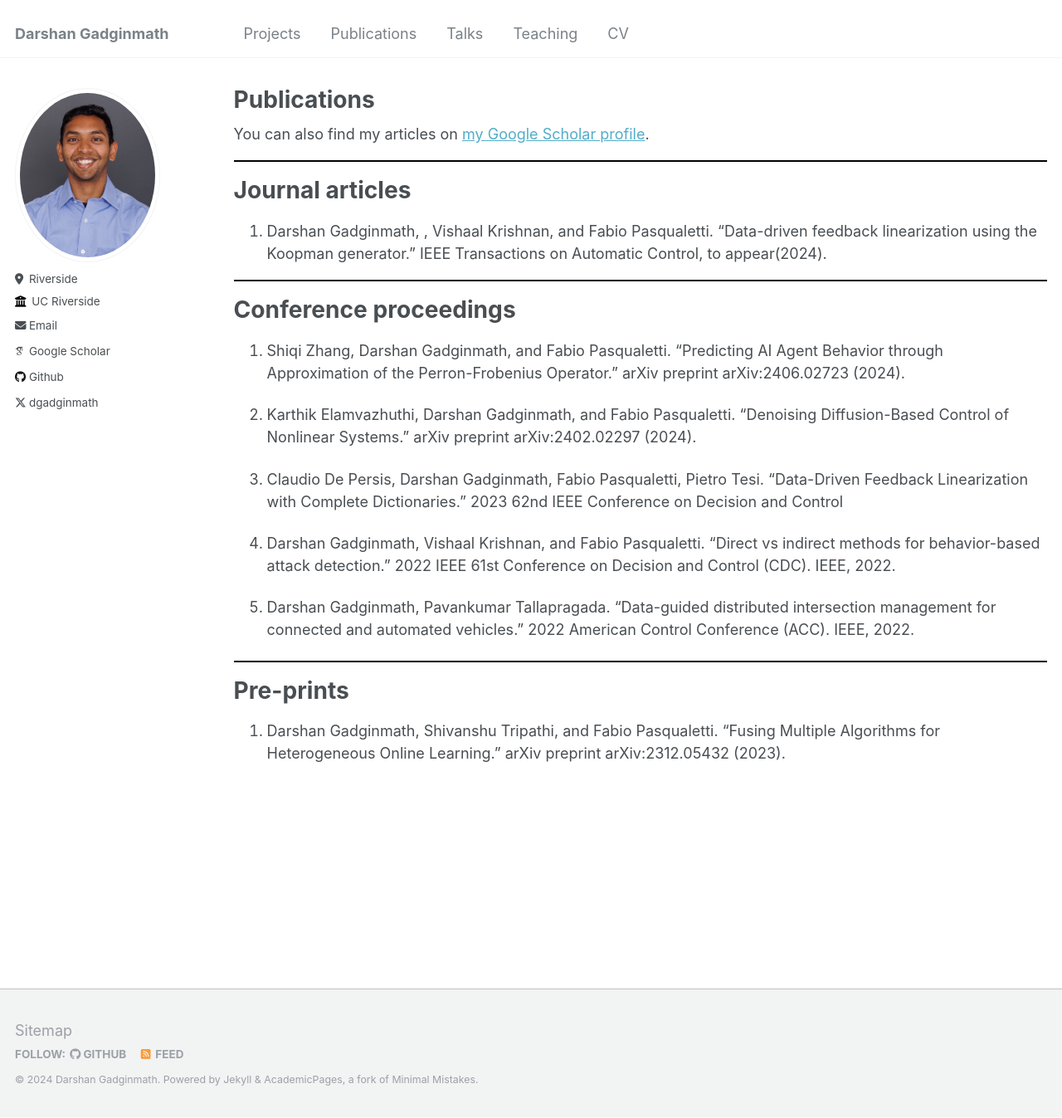
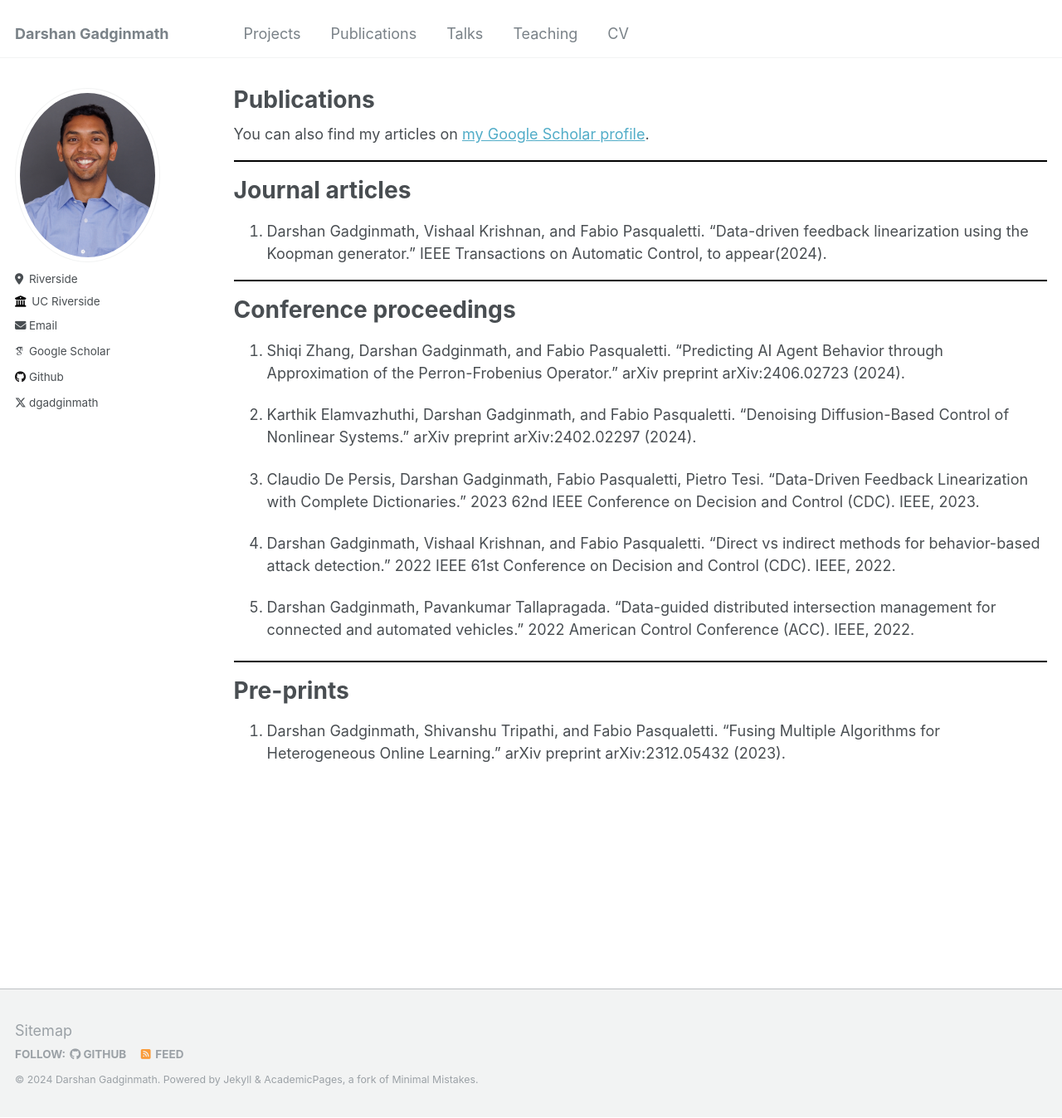
Before and after one commit to darshangm/darshangm.github.io, a Jekyll site: the page built from _pages/publications.md, in a window 1280 px wide and 1347 px high. Shown: the whole window at 83% size. Built offline with Jekyll 4.4.1, drawn with Linux system fonts in a browser that asks for light colours; some web fonts are replaced.

Commit message:
pubs-update

```diff
--- a/_pages/publications.md
+++ b/_pages/publications.md
@@ -12,7 +12,7 @@ author_profile: true
 
 Journal articles
 ======
-1. Darshan Gadginmath, , Vishaal Krishnan, and Fabio Pasqualetti. "Data-driven feedback linearization using the Koopman generator." IEEE Transactions on Automatic Control, to appear(2024).
+1. Darshan Gadginmath, Vishaal Krishnan, and Fabio Pasqualetti. "Data-driven feedback linearization using the Koopman generator." IEEE Transactions on Automatic Control, to appear(2024).
 
 <hr style="width: 100%; height: 2px; background-color: black; border: none;">
 
@@ -22,7 +22,7 @@ Conference proceedings
 
 2. Karthik Elamvazhuthi, Darshan Gadginmath, and Fabio Pasqualetti. "Denoising Diffusion-Based Control of Nonlinear Systems." arXiv preprint arXiv:2402.02297 (2024).
 
-3. Claudio De Persis, Darshan Gadginmath, Fabio Pasqualetti, Pietro Tesi. "Data-Driven Feedback Linearization with Complete Dictionaries." 2023 62nd IEEE Conference on Decision and Control
+3. Claudio De Persis, Darshan Gadginmath, Fabio Pasqualetti, Pietro Tesi. "Data-Driven Feedback Linearization with Complete Dictionaries." 2023 62nd IEEE Conference on Decision and Control (CDC). IEEE, 2023.
 
 4. Darshan Gadginmath, Vishaal Krishnan, and Fabio Pasqualetti. "Direct vs indirect methods for behavior-based attack detection." 2022 IEEE 61st Conference on Decision and Control (CDC). IEEE, 2022.
 
```
Also changed, not shown: _pages/talks.md (+3 -3 lines), 3 other files.
